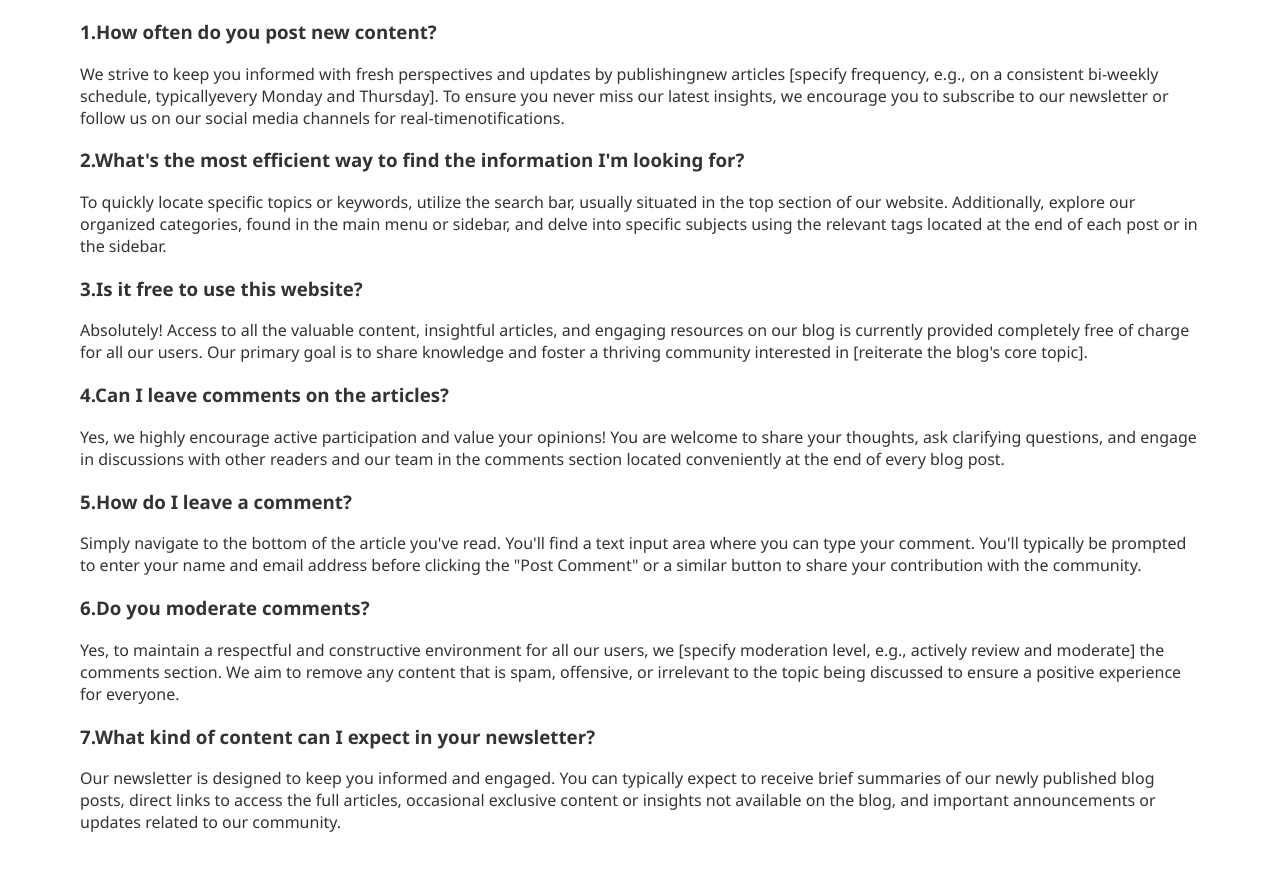
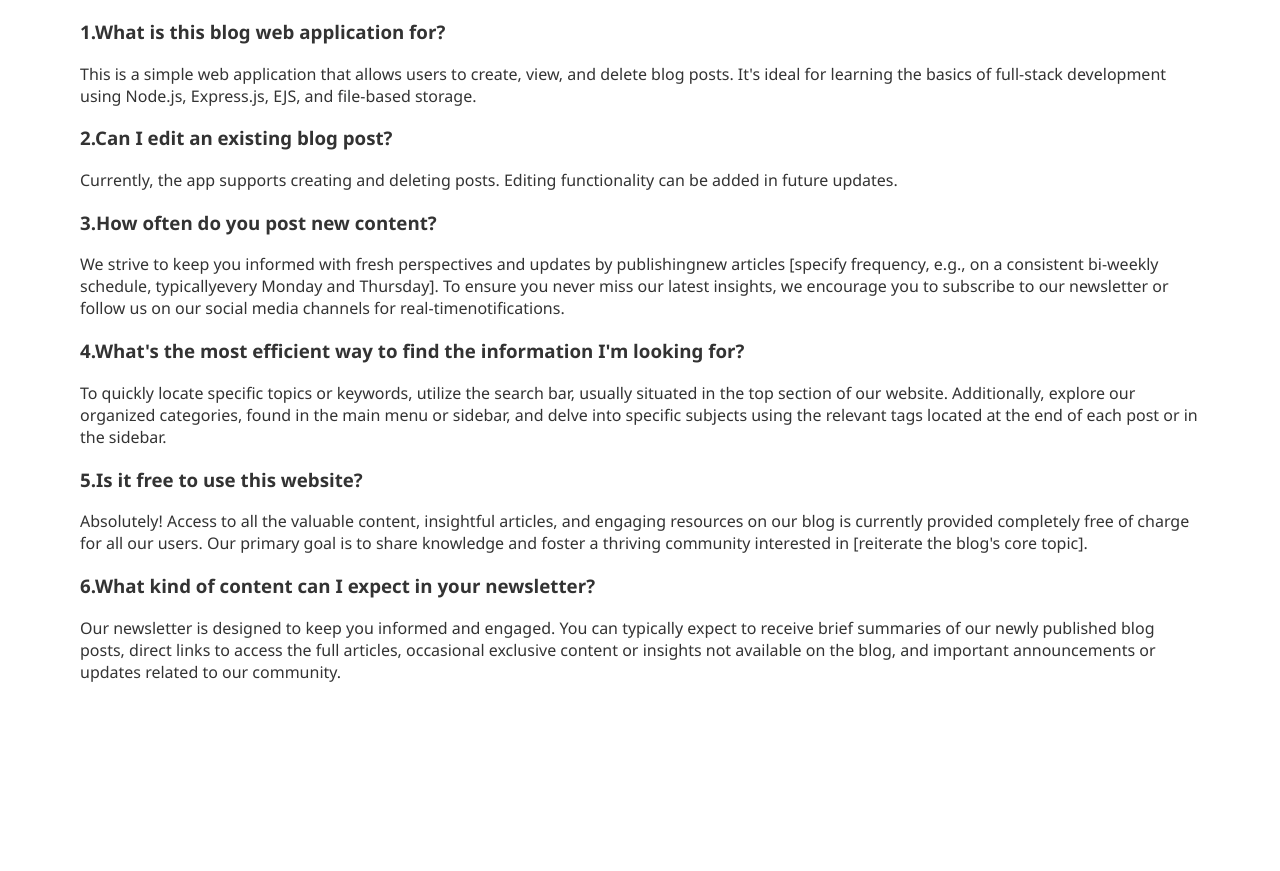
Before and after one commit to amrutavarma2/BlogMix, a website: page FrontEnd/FAQ.html in a window 1280 px wide. Shown: the part 201-1072 px from the top of the page. After the commit the page ends 960 px from the top, so only its background shows below. Drawn offline with Linux system fonts and the light colour scheme.

Commit message:
Update FAQ.html

```diff
--- a/FrontEnd/FAQ.html
+++ b/FrontEnd/FAQ.html
@@ -19,25 +19,22 @@
 
   <main style="padding: 60px 80px;">
     <h1>FAQs</h1>
-    <h3>1.How often do you post new content?</h3>
+    <h3>1.What is this blog web application for?</h3>
+    <p>This is a simple web application that allows users to create, view, and delete blog posts. It's ideal for learning the basics of full-stack development using Node.js, Express.js, EJS, and file-based storage.
+    </p>
+    <h3>2.Can I edit an existing blog post?</h3>
+    <p>Currently, the app supports creating and deleting posts. Editing functionality can be added in future updates.
+    </p>
+    <h3>3.How often do you post new content?</h3>
     <p>We strive to keep you informed with fresh perspectives and updates by publishingnew articles [specify frequency, e.g., on a consistent bi-weekly schedule, typicallyevery Monday and Thursday]. To ensure you never miss our latest insights, we encourage you to subscribe to our newsletter or follow us on our social media channels for real-timenotifications.
     </p>
-    <h3>2.What's the most efficient way to find the information I'm looking for?</h3>
+    <h3>4.What's the most efficient way to find the information I'm looking for?</h3>
     <p>To quickly locate specific topics or keywords, utilize the search bar, usually situated in the top section of our website. Additionally, explore our organized categories, found in the main menu or sidebar, and delve into specific subjects using the relevant tags located at the end of each post or in the sidebar.
     </p>
-    <h3>3.Is it free to use this website?</h3>
+    <h3>5.Is it free to use this website?</h3>
     <p>Absolutely! Access to all the valuable content, insightful articles, and engaging resources on our blog is currently provided completely free of charge for all our users. Our primary goal is to share knowledge and foster a thriving community interested in [reiterate the blog's core topic].
     </p>
-    <h3>4.Can I leave comments on the articles?</h3>
-    <p>Yes, we highly encourage active participation and value your opinions! You are welcome to share your thoughts, ask clarifying questions, and engage in discussions with other readers and our team in the comments section located conveniently at the end of every blog post.
-    </p>
-    <h3>5.How do I leave a comment?</h3>
-    <p>Simply navigate to the bottom of the article you've read. You'll find a text input area where you can type your comment. You'll typically be prompted to enter your name and email address before clicking the "Post Comment" or a similar button to share your contribution with the community.
-    </p>
-    <h3>6.Do you moderate comments?</h3>
-    <p>Yes, to maintain a respectful and constructive environment for all our users, we [specify moderation level, e.g., actively review and moderate] the comments section. We aim to remove any content that is spam, offensive, or irrelevant to the topic being discussed to ensure a positive experience for everyone.
-    </p>
-    <h3>7.What kind of content can I expect in your newsletter?</h3>
+    <h3>6.What kind of content can I expect in your newsletter?</h3>
     <p>Our newsletter is designed to keep you informed and engaged. You can typically expect to receive brief summaries of our newly published blog posts, direct links to access the full articles, occasional exclusive content or insights not available on the blog, and important announcements or updates related to our community.
     </p>
     </main>
```
